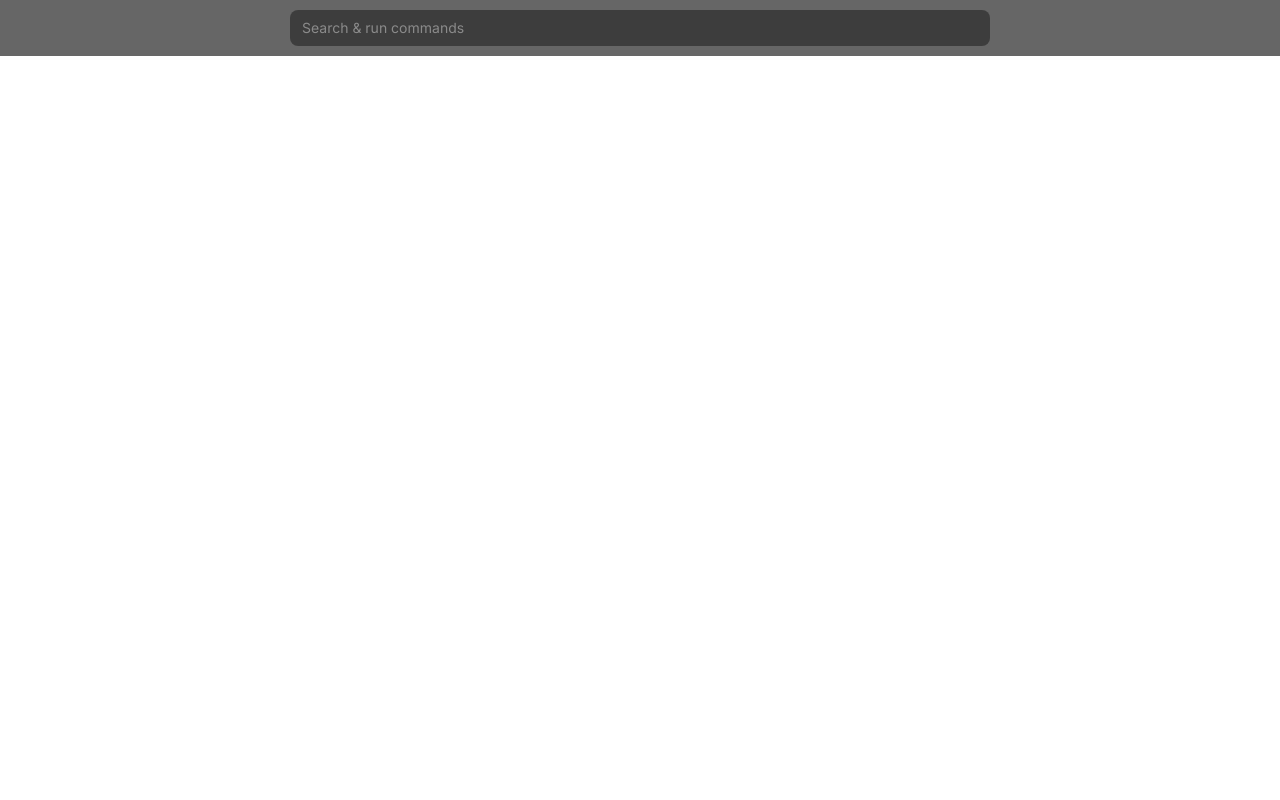
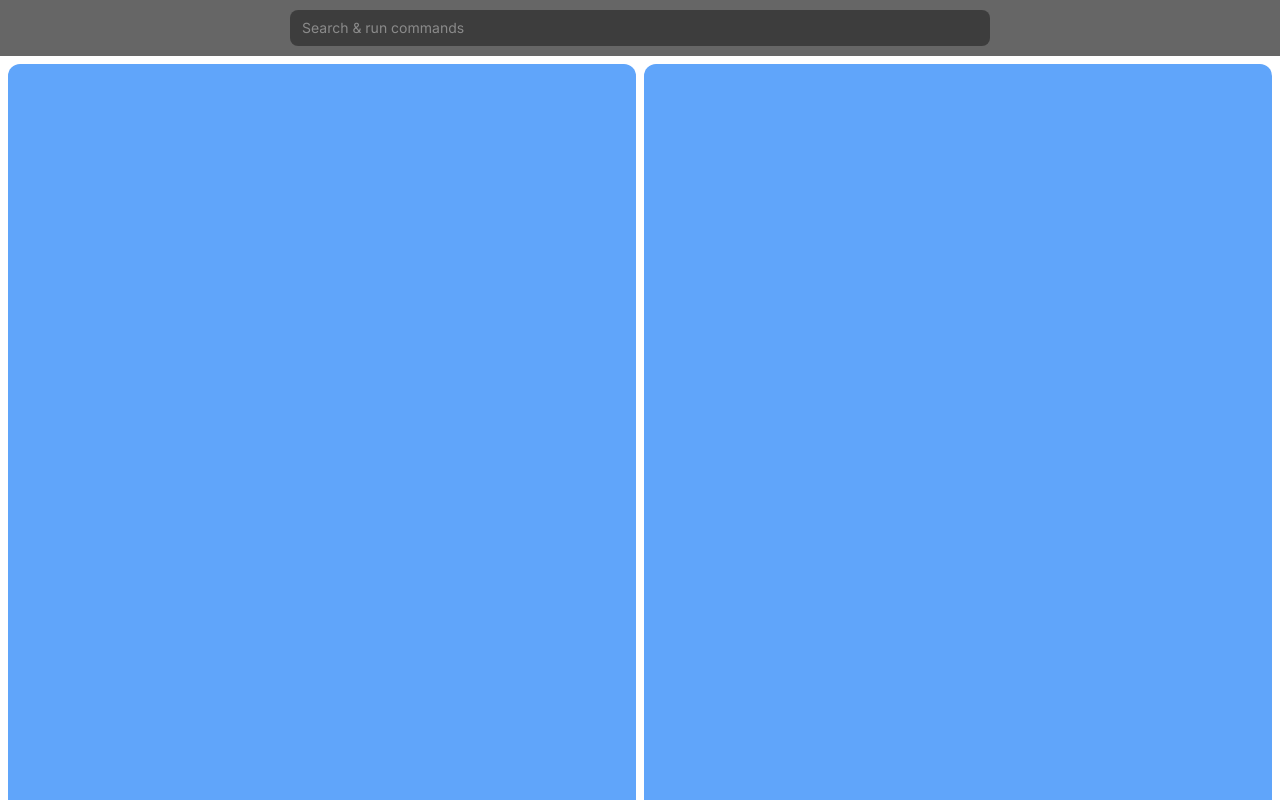
Before and after one commit to Raghav-45/movieflix, a Next.js app: page / in a window 1280 px wide. Shown: the top 800 px of the page. Built offline with nearby package versions, Linux system fonts and the light colour scheme.

Commit message:
Update page.tsx

```diff
--- a/app/page.tsx
+++ b/app/page.tsx
@@ -3,12 +3,32 @@ import Image from 'next/image'
 
 export default function Home() {
   return (
-    <div className='flex h-14 w-full bg-black/60'>
-      <div className='mr-auto'></div>
-      {/* <div className='flex-auto max-w-[700px] bg-white items-center rounded-xl my-2.5'> */}
-        <Input className='flex-auto h-auto max-w-[700px] bg-black/40 text-white !placeholder-white/40 items-center rounded-lg my-2.5 border-hidden focus-visible:outline-none focus-visible:ring-0 focus-visible:ring-offset-0' placeholder='Search & run commands' />
-      {/* </div> */}
-      <div className='ml-auto'></div>
+    <div>
+      <div className='flex h-14 w-full bg-black/60'>
+        <div className='mr-auto order-first'></div>
+        {/* <div className='flex-auto max-w-[700px] bg-white items-center rounded-xl my-2.5'> */}
+          <Input className='flex-auto h-auto max-w-[700px] bg-black/40 text-white !placeholder-white/40 items-center rounded-lg m-2.5 border-hidden focus-visible:outline-none focus-visible:ring-0 focus-visible:ring-offset-0' placeholder='Search & run commands' />
+        {/* </div> */}
+        <div className='ml-auto order-last'></div>
+      </div>
+
+      {/* <div className='flex'>
+        <img className='flex-none w-full aspect-[1/2]' src='https://www.w3schools.com/tags/img_girl.jpg'></img>
+      </div> */}
+      <div className="grid grid-cols-2 gap-2 p-2">
+        <div className='flex-none w-full aspect-[27/41] rounded-xl overflow-hidden bg-blue-400'>
+          {/* <img className='h-full w-full' src='https://www.w3schools.com/tags/img_girl.jpg'></img> */}
+        </div>
+        <div className='flex-none w-full aspect-[27/41] rounded-xl overflow-hidden bg-blue-400'>
+          {/* <img className='h-full w-full' src='https://www.w3schools.com/tags/img_girl.jpg'></img> */}
+        </div>
+        <div className='flex-none w-full aspect-[27/41] rounded-xl overflow-hidden bg-blue-400'>
+          {/* <img className='h-full w-full' src='https://www.w3schools.com/tags/img_girl.jpg'></img> */}
+        </div>
+        <div className='flex-none w-full aspect-[27/41] rounded-xl overflow-hidden bg-blue-400'>
+          {/* <img className='h-full w-full' src='https://www.w3schools.com/tags/img_girl.jpg'></img> */}
+        </div>
+      </div>
     </div>
   )
 }
```
